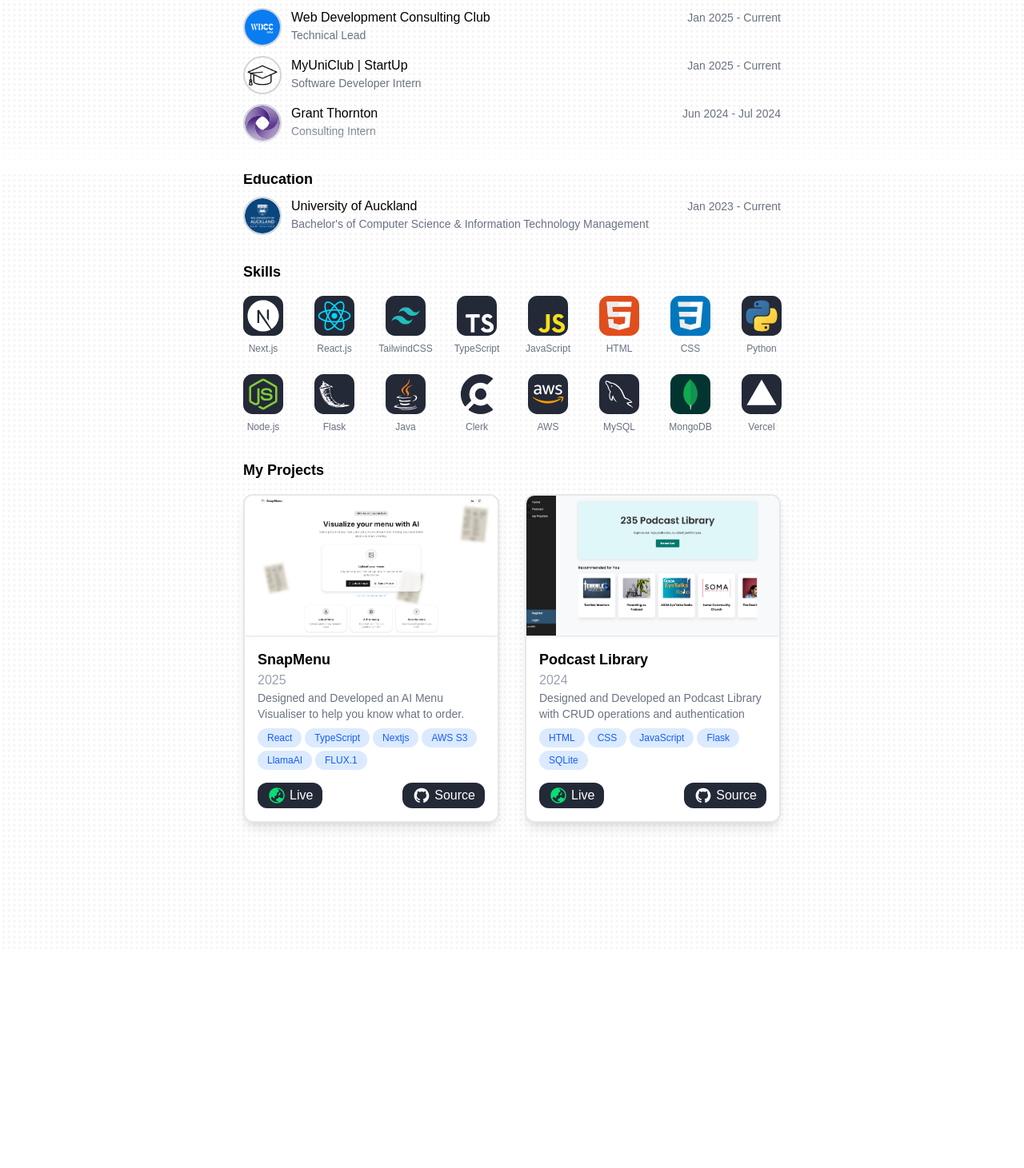
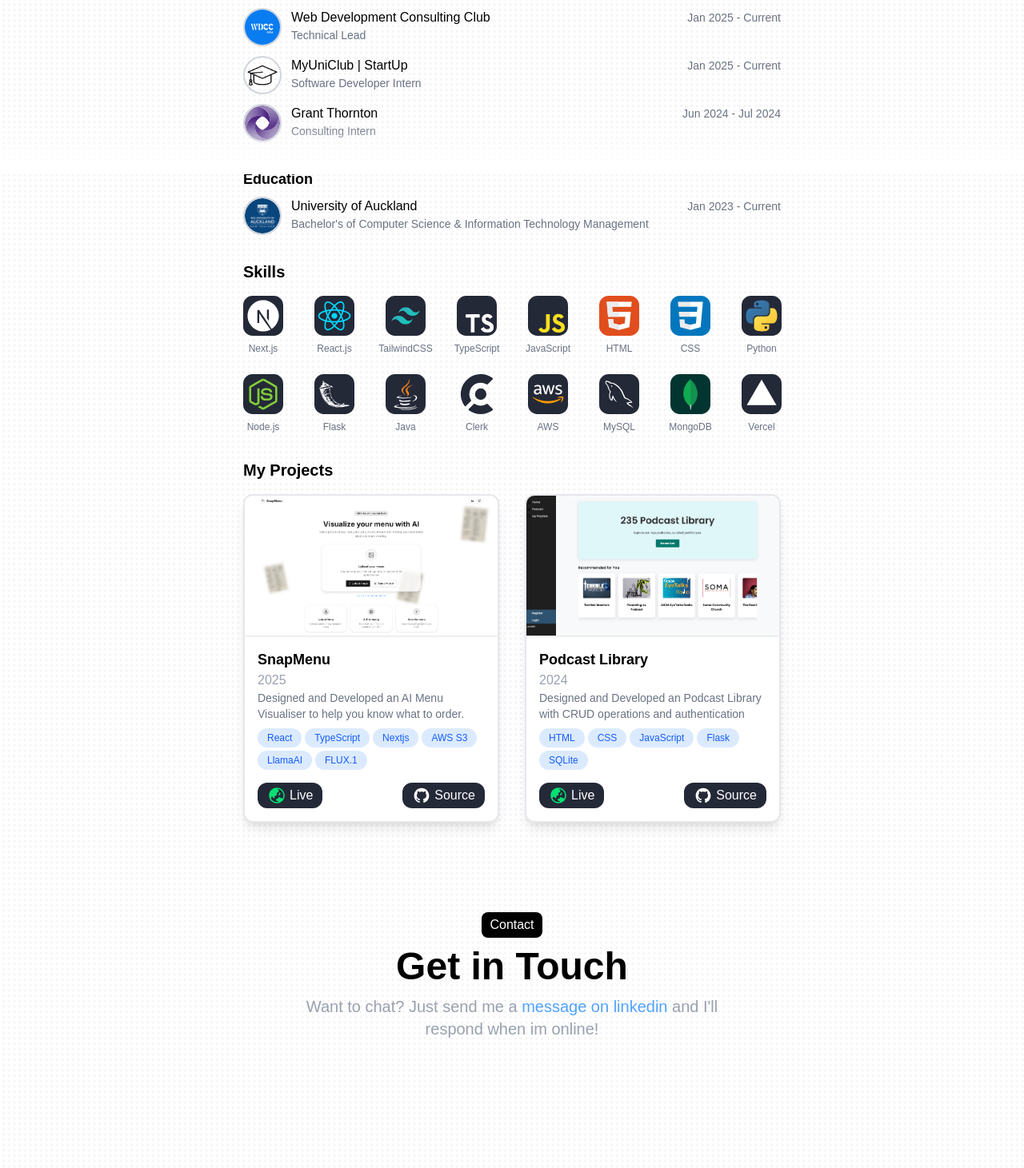
Before and after one commit to cchiem/portfolio, a Next.js app: page / in a window 1280 px wide. Shown: the part 582-2043 px from the top of the page at 80% size. Before the commit the page ends 1771 px from the top, so only its background shows below. Built offline with nearby package versions, Linux system fonts and the light colour scheme; a web font is replaced by a local one.

Commit message:
contact section added

```diff
--- a/src/app/components/Profile.tsx
+++ b/src/app/components/Profile.tsx
@@ -22,7 +22,6 @@
                 source="/assets/icons/nzflag.svg"
             />
         </div>
-        <Tardis />
 
         {/* PROFILE PICTURE SECTION */}
         <div className="absolute right-0" ref={refProfilePic}>
@@ -32,7 +31,7 @@
                 width={1000}
                 height={1000}
                 priority
-                className="size-45 rounded-full border-2 border-gray-300"
+                className="size-40 rounded-full border-2 border-gray-300"
             />
             <Ping />
         </div>
--- a/src/app/components/Projects.tsx
+++ b/src/app/components/Projects.tsx
@@ -4,7 +4,7 @@
 const Projects = () => {
     return (
         <div className="flex flex-col gap-4">
-            <h1 className="text-lg font-bold">My Projects</h1>
+            <h1 className="text-xl font-bold">My Projects</h1>
             <div className="grid grid-cols-[repeat(auto-fill,minmax(300px,1fr))] gap-8">
                 <ProjectCard
                     title="SnapMenu"
--- a/src/app/components/Skills.tsx
+++ b/src/app/components/Skills.tsx
@@ -4,7 +4,7 @@
 const Skills = () => {
     return (
         <div className="flex flex-col gap-4">
-            <h1 className="text-lg font-bold">Skills</h1>
+            <h1 className="text-xl font-bold">Skills</h1>
             <div className="grid grid-cols-[repeat(auto-fit,minmax(40px,1fr))] gap-x-10 gap-y-6">
                 <Skill name="Next.js" source="/assets/icons/nextjs.svg" />
                 <Skill name="React.js" source="/assets/icons/react.svg" />
--- a/src/app/page.tsx
+++ b/src/app/page.tsx
@@ -56,6 +56,25 @@
                 <section id="Projects">
                     <Projects />
                 </section>
+                <section>
+                    <div className="mt-20 flex w-full flex-col items-center gap-3 text-center">
+                        <div className="rounded-lg bg-black px-2.5 py-1 text-white">
+                            Contact
+                        </div>
+                        <h1 className="text-5xl font-bold">Get in Touch</h1>
+                        <p className="font-400 w-xl text-xl text-gray-400">
+                            Want to chat? Just send me a{' '}
+                            <a
+                                href=""
+                                target="_blank"
+                                className="text-blue-400 hover:underline"
+                            >
+                                message on linkedin
+                            </a>{' '}
+                            and I&apos;ll respond when im online!
+                        </p>
+                    </div>
+                </section>
             </div>
             <div className="fixed bottom-0 left-0 z-10 h-16 w-full bg-gradient-to-t from-white to-transparent"></div>
         </div>
```
